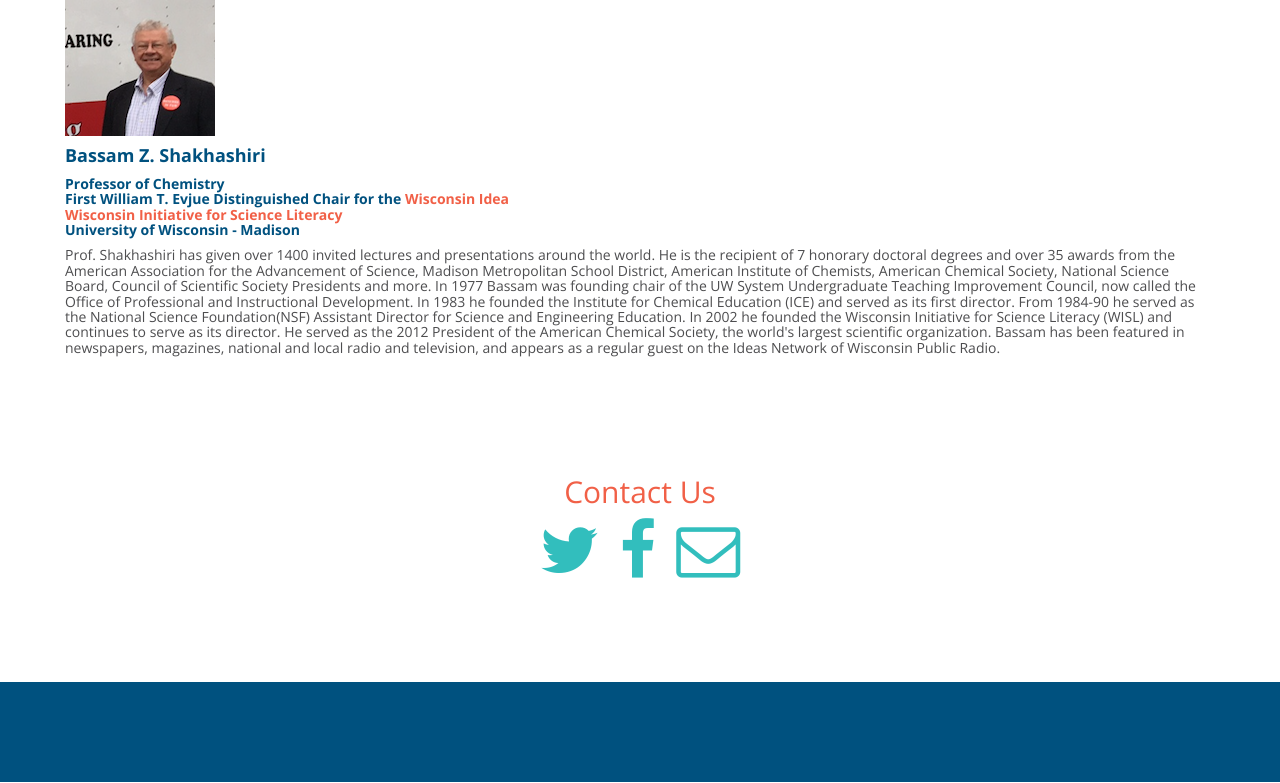
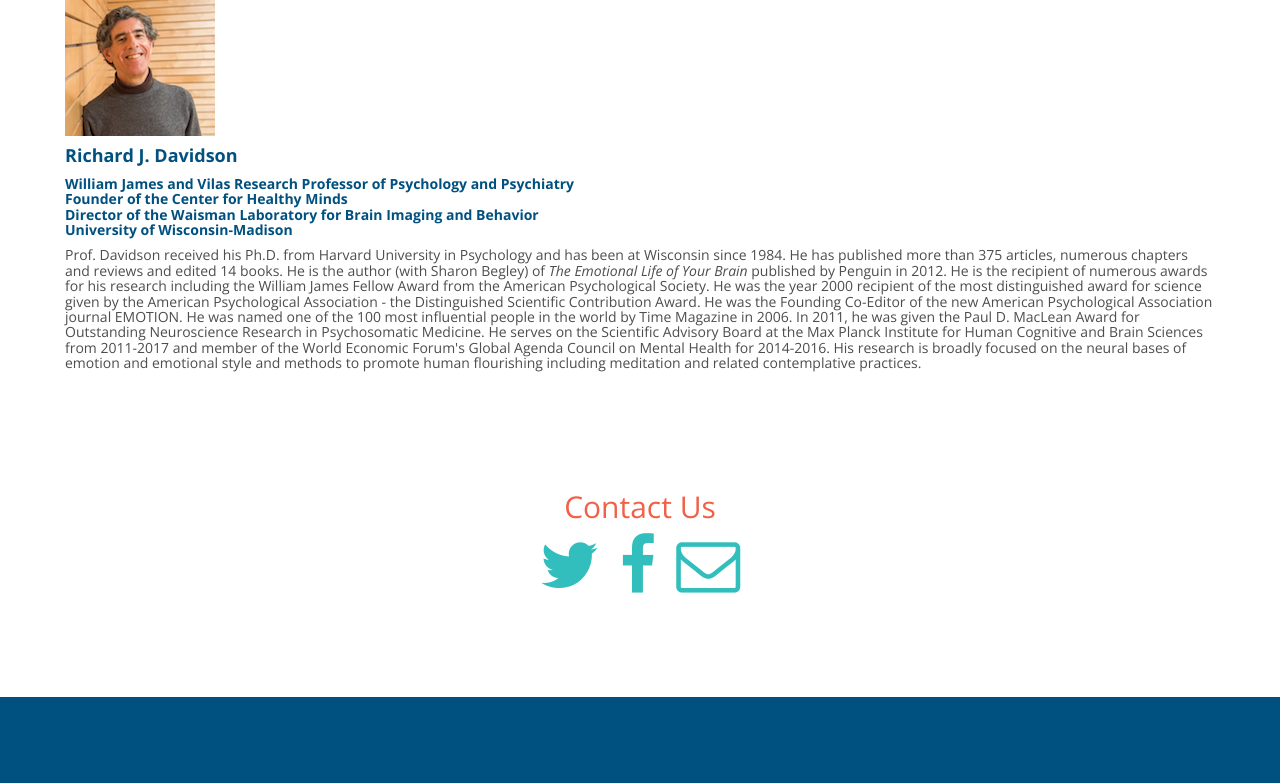
Before and after one commit to ScienceMarchMadison/m4smadison.github.io, a Jekyll site: the page built from bassam.html, in a window 1280 px wide and 900 px high, scrolled down 867 px, cut to the strip 117-900 px from the top of the window. Built offline with Jekyll 4.4.1, drawn with Linux system fonts in a browser that asks for light colours; comment, search, counter and statistics services are not loaded.

Commit message:
last speakers

```diff
--- /dev/null
+++ b/_includes/bio_rd.html
@@ -0,0 +1,16 @@
+ <div class="container">
+
+            <div class="row" style="padding:10px">
+                <img src="img/speakers/richie_davidson.png" style="vertical-align:middle">
+                <h4 class="text-faded" style="color:#00517f;font-weight: bold">Richard J. Davidson </h4>
+                <h5 class="text-faded" style="color:#00517f;font-weight: bold">William James and Vilas Research Professor of Psychology and Psychiatry<br>
+Founder of the Center for Healthy Minds<br>
+Director of the Waisman Laboratory for Brain Imaging and Behavior<br>
+University of Wisconsin-Madison
+</h5>
+                <h5 class="text-faded" style="color:#4d4d4f">
+               Prof. Davidson received his Ph.D. from Harvard University in Psychology and has been at Wisconsin since 1984.  He has published more than 375 articles, numerous chapters and reviews and edited 14 books. He is the author (with Sharon Begley) of <i>The Emotional Life of Your Brain</i> published by Penguin in 2012. He is the recipient of numerous awards for his research including the William James Fellow Award from the American Psychological Society.  He was the year 2000 recipient of the most distinguished award for science given by the American Psychological Association - the Distinguished Scientific Contribution Award. He was the Founding Co-Editor of the new American Psychological Association journal EMOTION. He was named one of the 100 most influential people in the world by Time Magazine in 2006. In 2011, he was given the Paul D. MacLean Award for Outstanding Neuroscience Research in Psychosomatic Medicine. He serves on the Scientific Advisory Board at the Max Planck Institute for Human Cognitive and Brain Sciences from 2011-2017 and member of the World Economic Forum's Global Agenda Council on Mental Health for 2014-2016. His research is broadly focused on the neural bases of emotion and emotional style and methods to promote human flourishing including meditation and related contemplative practices.
+                </h5>
+            </div>
+
+</div>
--- /dev/null
+++ b/_layouts/richie.html
@@ -0,0 +1,17 @@
+<!DOCTYPE html>
+<html lang="en">
+
+{% include head.html %}
+
+<body id="page-top">
+    {% include nav.html %}
+    {% include mini_header.html %}
+
+    {% include bio_rd.html %}
+
+    {% include contact.html %}
+    {% include scripts.html %}
+    {% include aside.html %}
+</body>
+
+</html>
--- a/bassam.html
+++ b/bassam.html
@@ -1,3 +1,3 @@
 ---
-layout: bassam
+layout: richie
 ---
--- /dev/null
+++ b/laura.html
@@ -0,0 +1,3 @@
+---
+layout: laura
+---
```
Also changed, not shown: _includes/bio_lk.html (added, +15 -0 lines), _includes/march.html (+28 -0 lines), _layouts/laura.html (added, +17 -0 lines), img/speakers/laura_kiessling.png (added), img/speakers/richie_davidson.png (added).
